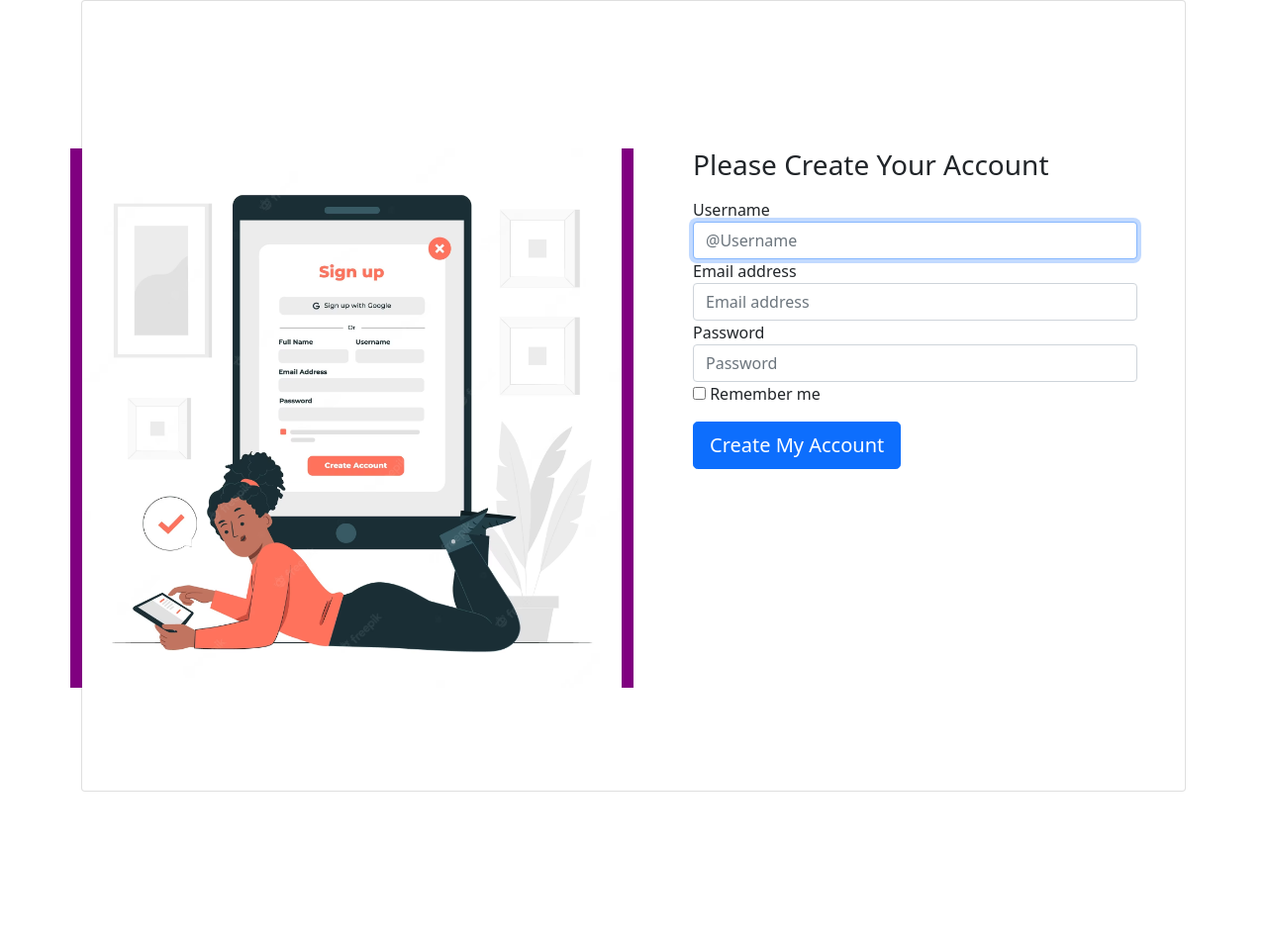
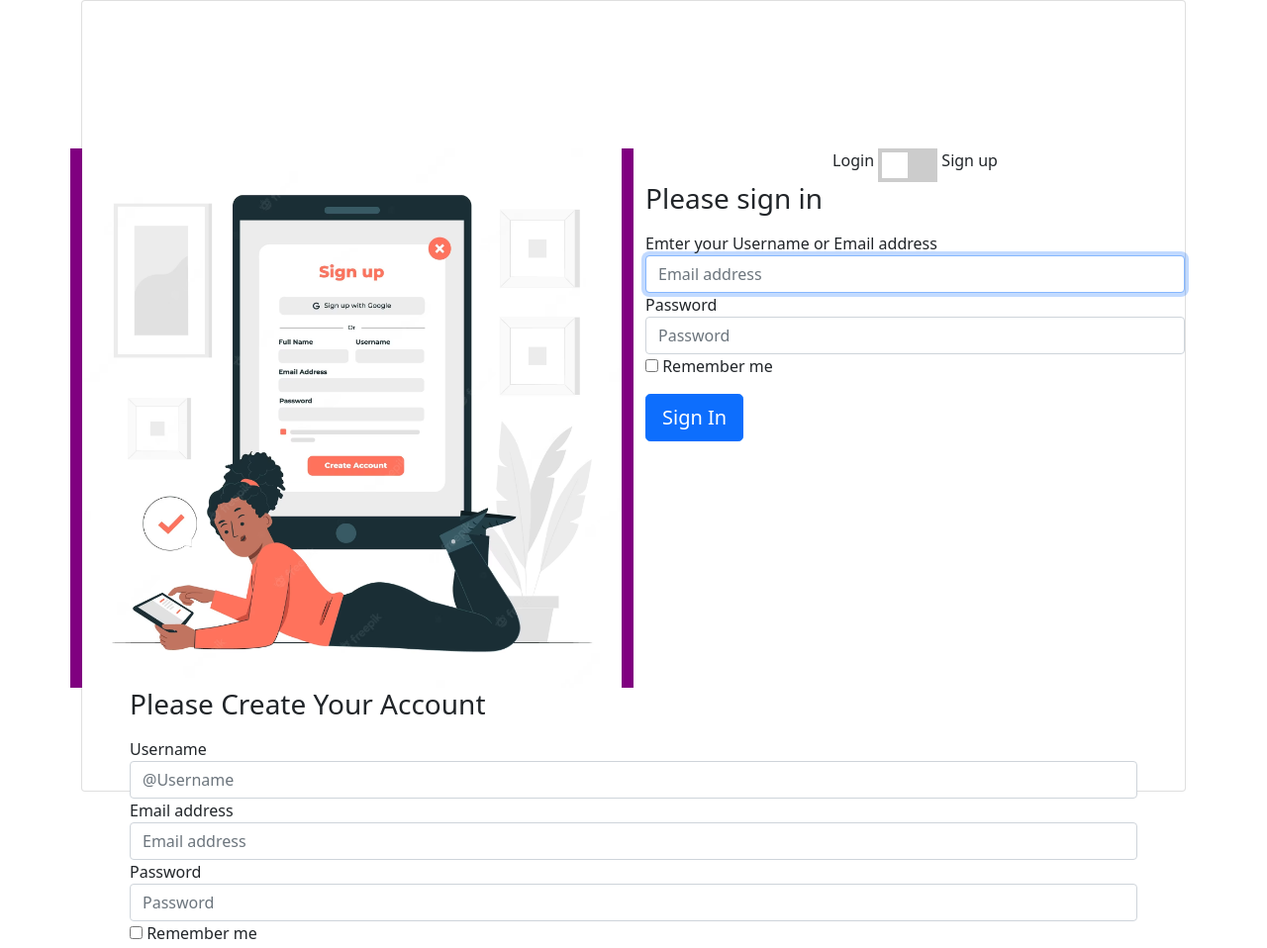
Before and after one commit to qasim070/login-signup, a plain HTML site: page index.html in a window 1280 px wide. Shown: the top 958 px of the page at 99% size. Before the commit the page ends 800 px from the top, so only its background shows below. Drawn offline with nearby package versions, Linux system fonts and the light colour scheme.

Commit message:
added toggle switch

```diff
--- a/index.html
+++ b/index.html
@@ -14,10 +14,31 @@
 
         <div class="card main d-flex align-items-center justify-content-center">
                <div class="row main-parent">
-                    <div class="col-6 my-col-left">
-                        <img class="img-fluid" src="img/sign-up-concept-illustration_114360-7865.avif" alt="">
+                   <div class="col-6 my-col-left">
+                       <img class="img-fluid" src="img/sign-up-concept-illustration_114360-7865.avif" alt="">
                     </div>
-                    <div class="col-6 my-col-right">
+                    <div class="col-6 my-col-right signin-col">
+                        <div class="text-center toggle-div">
+                            <span> Login </span>
+                            <label class="switch">
+                                <input type="checkbox">
+                                <span class="slider"></span>
+                            </label>
+                            <span> Sign up </span>
+                        </div>
+                        <h1 class="h3 mb-3 font-weight-normal">Please sign in</h1>
+                        <label for="myEmail" class="sr-only">Emter your Username or Email address</label>
+                        <input type="email" id="myEmail" class="form-control" placeholder="Email address"  autofocus="">
+                        <label for="myPassword" class="sr-only">Password</label>
+                        <input type="password" id="myPassword" class="form-control" placeholder="Password" >
+                        <div class="checkbox mb-3">
+                        <label>
+                            <input type="checkbox" value="remember-me"> Remember me
+                        </label>
+                        </div>
+                        <button class="btn btn-lg btn-primary btn-block" onClick="login()" >Sign In</button>
+                    </div>
+                    <div class="col-12 my-col-right signup-col">
                         <div class="formDiv px-5">
                             <h1 class="h3 mb-3 font-weight-normal">Please Create Your Account</h1>
                             <label for="myUsername" class="sr-only">Username</label>
--- a/style.css
+++ b/style.css
@@ -13,3 +13,68 @@
     height: 500px;
 
 }
+
+
+/* checkbox css */
+/* The switch - the box around the slider */
+.switch {
+    position: relative;
+    display: inline-block;
+    width: 60px;
+    height: 34px;
+  }
+
+  /* Hide default HTML checkbox */
+  .switch input {
+    opacity: 0;
+    width: 0;
+    height: 0;
+  }
+
+  /* The slider */
+  .slider {
+    position: absolute;
+    cursor: pointer;
+    top: 0;
+    left: 0;
+    right: 0;
+    bottom: 0;
+    background-color: #ccc;
+    -webkit-transition: .4s;
+    transition: .4s;
+  }
+
+  .slider:before {
+    position: absolute;
+    content: "";
+    height: 26px;
+    width: 26px;
+    left: 4px;
+    bottom: 4px;
+    background-color: white;
+    -webkit-transition: .4s;
+    transition: .4s;
+  }
+
+  input:checked + .slider {
+    background-color: #2196F3;
+  }
+
+  input:focus + .slider {
+    box-shadow: 0 0 1px #2196F3;
+  }
+
+  input:checked + .slider:before {
+    -webkit-transform: translateX(26px);
+    -ms-transform: translateX(26px);
+    transform: translateX(26px);
+  }
+
+  /* Rounded sliders */
+  /* .slider.round {
+    border-radius: 34px;
+  }
+
+  .slider.round:before {
+    border-radius: 50%;
+  } */
```
